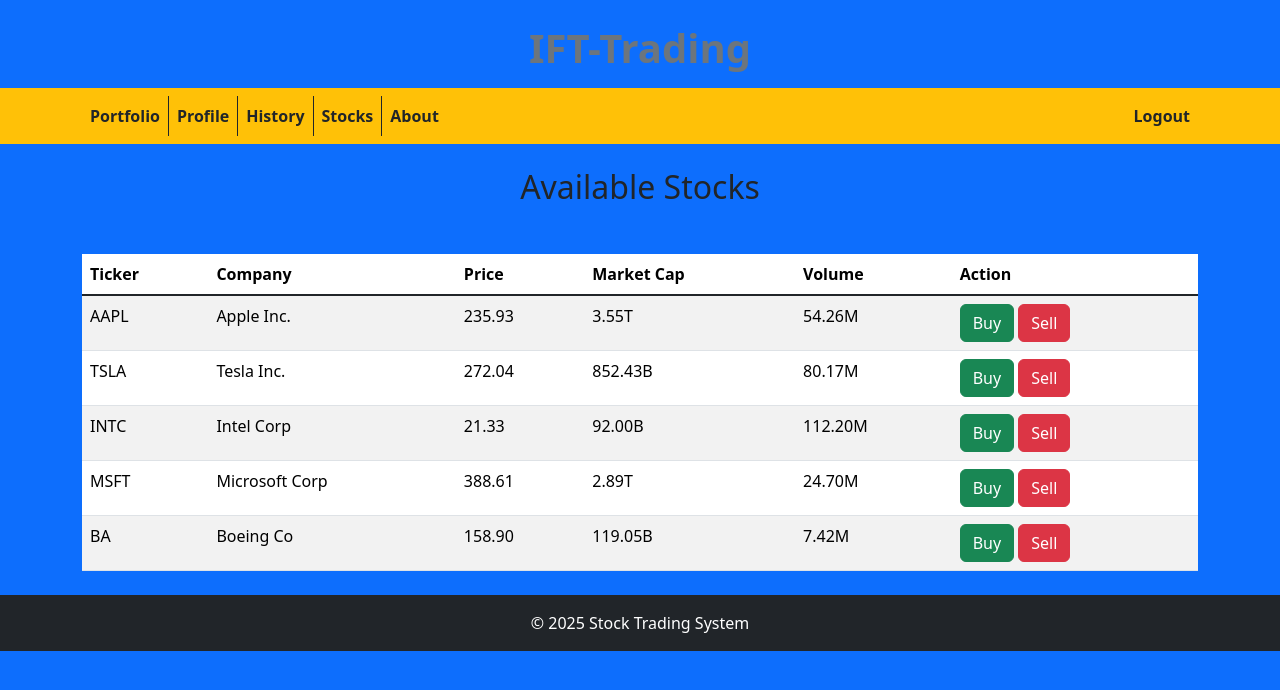
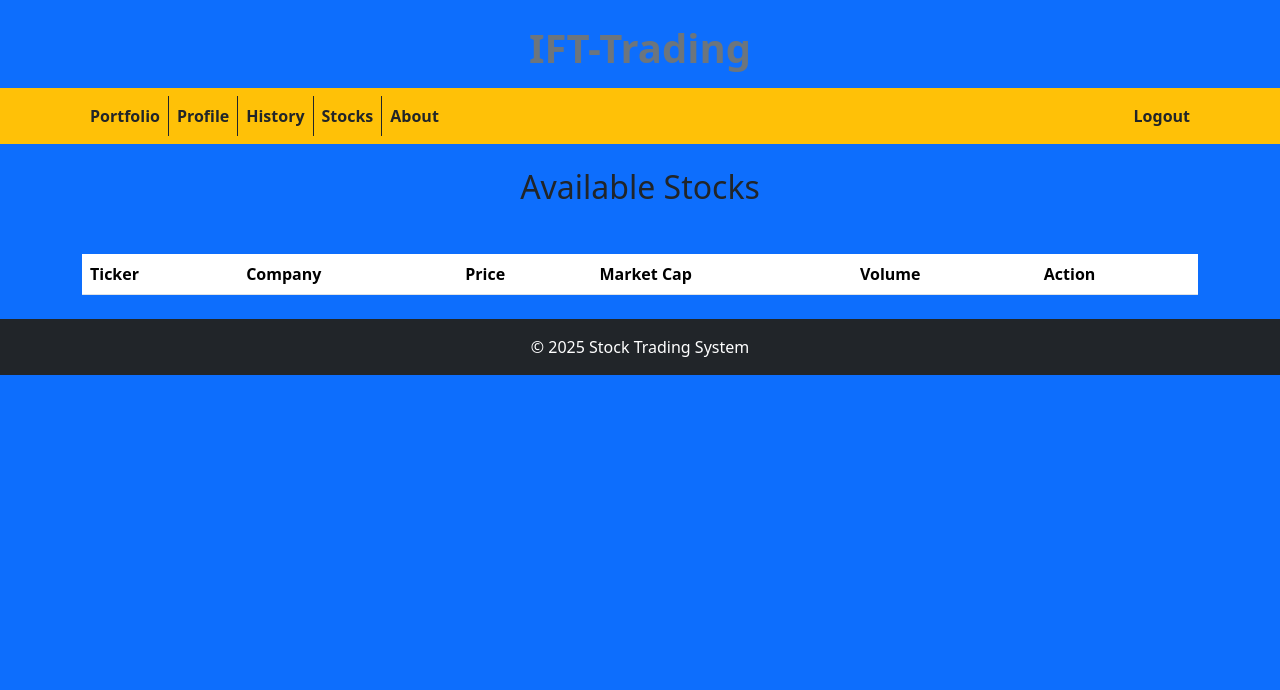
Before and after one commit to seanny1999/IFT-Trading-401, a Flask app: page /stocks in a window 1280 px wide. Shown: the top 690 px of the page. Run offline with Flask 3, Linux system fonts and the light colour scheme; the visitor is signed in with stand-in values (Sample User, id 1); lists and menus that the app fills with data are empty.

Commit message:
fix hard coded stocks , fix buy sell function, fix portfolio page

```diff
--- a/IFTrading/IFTrading/app.py
+++ b/IFTrading/IFTrading/app.py
@@ -74,32 +74,15 @@ class Users(UserMixin, db.Model):
 class Portfolio(db.Model):
     portfolio_id = db.Column(db.Integer, primary_key=True)
     user_id = db.Column(db.Integer, db.ForeignKey('users.id'), nullable=False)
-    stock_id = db.Column(db.Integer, db.ForeignKey('stocks.stock_id'), nullable=False)
+    stock_id = db.Column(db.Integer, db.ForeignKey('stock.id'), nullable=False)
     quantity_owned = db.Column(db.Integer, nullable=False)
     last_updated = db.Column(db.DateTime, default=datetime.utcnow, onupdate=datetime.utcnow)
-
-# Stocks Model
-class Stocks(db.Model):
-    stock_id = db.Column(db.Integer, primary_key=True)
-    role_id = db.Column(db.Integer, db.ForeignKey('user_roles.id'), nullable=False)
-    ticker = db.Column(db.String(10), unique=True, nullable=False)
-    company_name = db.Column(db.String(100), unique=True, nullable=False)
-    initial_price = db.Column(db.Float, nullable=False)
-    current_price = db.Column(db.Float, nullable=False)
-    daily_low = db.Column(db.Float, nullable=False)
-    daily_high = db.Column(db.Float, nullable=False)
-    market_cap = db.Column(db.String(50), nullable=False)
-    volume = db.Column(db.Integer, nullable=False)
-    created_at = db.Column(db.DateTime, default=datetime.utcnow)
-
-    def __repr__(self):
-        return f"<Stock {self.company_name}, Ticker: {self.ticker}, Current Price: {self.current_price}>"
 
 # Orders Model
 class Orders(db.Model):
     order_id = db.Column(db.Integer, primary_key=True)
     user_id = db.Column(db.Integer, db.ForeignKey('users.id'), nullable=False)
-    stock_id = db.Column(db.Integer, db.ForeignKey('stocks.stock_id'), nullable=False)
+    stock_id = db.Column(db.Integer, db.ForeignKey('stock.id'), nullable=False)
     order_type = db.Column(db.String(10), nullable=False)
     quantity = db.Column(db.Integer, nullable=False)
     price_at_order = db.Column(db.Float, nullable=False)
@@ -112,7 +95,7 @@ class Transactions(db.Model):
     id = db.Column(db.Integer, primary_key=True)
     user_id = db.Column(db.Integer, db.ForeignKey('users.id'), nullable=False)
     order_id = db.Column(db.Integer, db.ForeignKey('orders.order_id'), nullable=False)
-    stock_id = db.Column(db.Integer, db.ForeignKey('stocks.stock_id'), nullable=False)
+    stock_id = db.Column(db.Integer, db.ForeignKey('stock.id'), nullable=False)
     company_name = db.Column(db.String(100), nullable=False)
     ticker = db.Column(db.String(10),nullable=False)
     transaction_type = db.Column(db.String(10), nullable=False)  # Buy or Sell
@@ -360,72 +343,91 @@ def profile():
 @app.route('/portfolio')
 @login_required
 def portfolio():
-    portfolio_entries = Portfolio.query.filter_by(user_id=current_user.id).all()
     holdings = []
-    for entry in portfolio_entries:
-        stock = Stocks.query.get(entry.stock_id)
-        if stock:
+    tickers = db.session.query(Transactions.ticker).filter_by(user_id=current_user.id).distinct()
+    for ticker_obj in tickers:
+        ticker = ticker_obj[0]
+        total_buys = db.session.query(db.func.sum(Transactions.quantity)).filter_by(
+            ticker=ticker, transaction_type='Buy', user_id=current_user.id).scalar() or 0
+        total_sells = db.session.query(db.func.sum(Transactions.quantity)).filter_by(
+            ticker=ticker, transaction_type='Sell', user_id=current_user.id).scalar() or 0
+        net_shares = total_buys - total_sells
+        if net_shares > 0:
+            stock = Stock.query.filter_by(ticker=ticker).first()
             holdings.append({
-                'ticker': stock.ticker,
-                'company': stock.company_name,
-                'quantity': entry.quantity_owned,
-                'price': stock.current_price,
-                'value': entry.quantity_owned * stock.current_price
+                'ticker': ticker,
+                'company': stock.company,
+                'quantity': net_shares,
+                'price': float(stock.price),
+                'value': float(net_shares) * float(stock.price)
             })
 
     return render_template('portfolio.html', holdings=holdings, balance=current_user.balance)
 
-@app.route('/trade_stock', methods=["GET", "POST"])
-def trade_stock():
+@app.route('/confirm_trade', methods=["GET", "POST"])
+@login_required
+def confirm_trade():
     action = request.form.get("action")
     ticker = request.form.get("ticker")
     try:
         shares = int(request.form.get("shares"))
     except (ValueError, TypeError):
         flash("Invalid number of shares.", "danger")
-        return redirect(url_for("portfolio"))
+        return redirect(url_for("stocks"))
     order_type = request.form.get("orderType")
 
-    stock_prices = {
-        "AAPL": 235.93,
-        "TSLA": 272.04,
-        "INTC": 21.33,
-        "MSFT": 388.61,
-        "BA": 158.90
-    }
-    stock_names = {
-        "AAPL": "Apple Inc.",
-        "TSLA": "Tesla Inc.",
-        "INTC": "Intel Corp",
-        "MSFT": "Microsoft Corp",
-        "BA": "Boeing Co"
-    }
+    # stock details pulled from db
+    stock = Stock.query.filter_by(ticker=ticker).first()
+    if not stock:
+        flash("Invalid stock ticker!", "danger")
+        return redirect(url_for("stocks"))
 
-    if ticker not in stock_prices:
+    #total price
+    price = float(stock.price)
+    total_amount = shares * price
+
+    return render_template(
+        "confirmation.html",
+        action=action,
+        ticker=ticker,
+        shares=shares,
+        order_type=order_type,
+        price=price,
+        total_amount=total_amount,
+        company=stock.company
+    )
+
+@app.route('/execute_trade', methods=["GET", "POST"])
+@login_required
+def execute_trade():
+    action = request.form.get("action")
+    ticker = request.form.get("ticker")
+    try:
+        shares = int(request.form.get("shares"))
+    except (ValueError, TypeError):
+        flash("Invalid number of shares.", "danger")
+        return redirect(url_for("stocks"))
+    order_type = request.form.get("order_type")
+
+    # Get stock details
+    stock = Stock.query.filter_by(ticker=ticker).first()
+    if not stock:
         flash("Invalid stock ticker!", "danger")
-        return redirect(url_for("portfolio"))
-
-    price = stock_prices[ticker]
-    company = stock_names[ticker]
+        return redirect(url_for("stocks"))
+    price = float(stock.price)
 
     if action == "buy":
         total_cost = shares * price
-        user_balance = current_user.balance if current_user.balance is not None else 0.0
-
-        flash(f"Balance before purchase: ${user_balance:.2f}", "info")
-
+        user_balance = current_user.balance or 0.0
         if user_balance < total_cost:
             flash("Insufficient funds!", "danger")
-            return redirect(url_for("portfolio"))
-        # Deduct funds and update balance
+            return redirect(url_for("stocks"))
         current_user.balance = user_balance - total_cost
 
-        flash(f"Updated balance after purchase: ${current_user.balance:.2f}", "info")
-
-        # Create a Buy order
+        # Create buy order
         new_order = Orders(
             user_id=current_user.id,
-            stock_id=1,
+            stock_id=stock.id,
             order_type="Buy",
             quantity=shares,
             price_at_order=price,
@@ -434,52 +436,49 @@ def trade_stock():
         db.session.add(new_order)
         db.session.commit()
 
-        # Record the transaction
         new_transaction = Transactions(
             user_id=current_user.id,
             order_id=new_order.order_id,
-            stock_id=1,
-            company_name=company,
+            stock_id=stock.id,
+            company_name=stock.company,
             ticker=ticker,
             transaction_type="Buy",
             quantity=shares,
             total_amount=total_cost
         )
         db.session.add(new_transaction)
+        db.session.commit()
 
-        # Update portfolio entry
-        portfolio_entry = Portfolio.query.filter_by(user_id=current_user.id, stock_id=1).first()
+        portfolio_entry = Portfolio.query.filter_by(user_id=current_user.id, stock_id=stock.id).first()
         if portfolio_entry:
             portfolio_entry.quantity_owned += shares
             portfolio_entry.last_updated = datetime.utcnow()
         else:
             new_portfolio_entry = Portfolio(
                 user_id=current_user.id,
-                stock_id=1,
+                stock_id=stock.id,
                 quantity_owned=shares
             )
             db.session.add(new_portfolio_entry)
-
         db.session.commit()
         flash("Stock purchased successfully!", "success")
-        return redirect(url_for("portfolio"))
+
     elif action == "sell":
-        user_shares = db.session.query(db.func.sum(Transactions.quantity)).filter_by(ticker=ticker, transaction_type='Buy', user_id=current_user.id).scalar() or 0
-        sold_shares = db.session.query(db.func.sum(Transactions.quantity)).filter_by(ticker=ticker, transaction_type='Sell', user_id=current_user.id).scalar() or 0
+        total_gain = shares * price
+        # check if theres enough stock to sell
+        user_shares = db.session.query(db.func.sum(Transactions.quantity)).filter_by(
+            ticker=ticker, transaction_type='Buy', user_id=current_user.id).scalar() or 0
+        sold_shares = db.session.query(db.func.sum(Transactions.quantity)).filter_by(
+            ticker=ticker, transaction_type='Sell', user_id=current_user.id).scalar() or 0
         net_shares = user_shares - sold_shares
-
         if shares > net_shares:
             flash("Not enough shares to sell!", "danger")
-            return redirect(url_for("portfolio"))
+            return redirect(url_for("stocks"))
+        current_user.balance += total_gain
 
-        total_gain = shares * price
-        user_balance = current_user.balance if current_user.balance is not None else 0.0
-        current_user.balance = user_balance + total_gain
-
-        # Create a Sell order
         new_order = Orders(
             user_id=current_user.id,
-            stock_id=1,
+            stock_id=stock.id,
             order_type="Sell",
             quantity=shares,
             price_at_order=price,
@@ -488,12 +487,11 @@ def trade_stock():
         db.session.add(new_order)
         db.session.commit()
 
-        # Record the transaction
         new_transaction = Transactions(
             user_id=current_user.id,
             order_id=new_order.order_id,
-            stock_id=1,
-            company_name=company,
+            stock_id=stock.id,
+            company_name=stock.company,
             ticker=ticker,
             transaction_type="Sell",
             quantity=shares,
@@ -502,15 +500,25 @@ def trade_stock():
         db.session.add(new_transaction)
         db.session.commit()
 
+        portfolio_entry = Portfolio.query.filter_by(user_id=current_user.id, stock_id=stock.id).first()
+        if portfolio_entry:
+            portfolio_entry.quantity_owned -= shares
+            if portfolio_entry.quantity_owned <= 0:
+                db.session.delete(portfolio_entry)
+            else:
+                portfolio_entry.last_updated = datetime.utcnow()
+            db.session.commit()
         flash("Stock sold successfully!", "success")
-        return redirect(url_for("portfolio"))
     else:
         flash("Invalid trade action.", "danger")
-        return redirect(url_for("portfolio"))
+        return redirect(url_for("stocks"))
+
+    return redirect(url_for("portfolio"))
 
 @app.route('/stocks')
 def stocks():
-    return render_template('stocks.html')
+    stocks_list = Stock.query.all()
+    return render_template('stocks.html', stocks=stocks_list)
 
 @app.route('/about')
 def about():
--- a/IFTrading/IFTrading/templates/stocks.html
+++ b/IFTrading/IFTrading/templates/stocks.html
@@ -27,65 +27,29 @@
             </tr>
         </thead>
         <tbody>
-            <!-- Various Stocks -->
+            {% for stock in stocks %}
             <tr>
-                <td>AAPL</td>
-                <td>Apple Inc.</td>
-                <td>235.93</td>
-                <td>3.55T</td>
-                <td>54.26M</td>
+                <td>{{ stock.ticker }}</td>
+                <td>{{ stock.company }}</td>
+                <td>{{ stock.price }}</td>
+                <td>{{ stock.marketcap }}</td>
+                <td>{{ stock.volume }}</td>
                 <td>
-                    <button class="btn btn-success trade-btn" data-bs-toggle="modal" data-bs-target="#tradeModal" data-action="buy" data-ticker="AAPL">Buy</button>
-                    <button class="btn btn-danger trade-btn" data-bs-toggle="modal" data-bs-target="#tradeModal" data-action="sell" data-ticker="AAPL">Sell</button>
+                    <button class="btn btn-success trade-btn"
+                        data-bs-toggle="modal" data-bs-target="#tradeModal"
+                        data-action="buy" data-ticker="{{ stock.ticker }}">
+                        Buy
+                    </button>
+                    <button class="btn btn-danger trade-btn"
+                        data-bs-toggle="modal" data-bs-target="#tradeModal"
+                        data-action="sell" data-ticker="{{ stock.ticker }}">
+                        Sell
+                    </button>
                 </td>
             </tr>
-            <tr>
-                <td>TSLA</td>
-                <td>Tesla Inc.</td>
-                <td>272.04</td>
-                <td>852.43B</td>
-                <td>80.17M</td>
-                <td>
-                    <button class="btn btn-success trade-btn" data-bs-toggle="modal" data-bs-target="#tradeModal" data-action="buy" data-ticker="TSLA">Buy</button>
-                    <button class="btn btn-danger trade-btn" data-bs-toggle="modal" data-bs-target="#tradeModal" data-action="sell" data-ticker="TSLA">Sell</button>
-                </td>
-            </tr>
-            <tr>
-                <td>INTC</td>
-                <td>Intel Corp</td>
-                <td>21.33</td>
-                <td>92.00B</td>
-                <td>112.20M</td>
-                <td>
-                    <button class="btn btn-success trade-btn" data-bs-toggle="modal" data-bs-target="#tradeModal" data-action="buy" data-ticker="INTC">Buy</button>
-                    <button class="btn btn-danger trade-btn" data-bs-toggle="modal" data-bs-target="#tradeModal" data-action="sell" data-ticker="INTC">Sell</button>
-                </td>
-            </tr>
-            <tr>
-                <td>MSFT</td>
-                <td>Microsoft Corp</td>
-                <td>388.61</td>
-                <td>2.89T</td>
-                <td>24.70M</td>
-                <td>
-                    <button class="btn btn-success trade-btn" data-bs-toggle="modal" data-bs-target="#tradeModal" data-action="buy" data-ticker="MSFT">Buy</button>
-                    <button class="btn btn-danger trade-btn" data-bs-toggle="modal" data-bs-target="#tradeModal" data-action="sell" data-ticker="MSFT">Sell</button>
-                </td>
-            </tr>
-            <tr>
-                <td>BA</td>
-                <td>Boeing Co</td>
-                <td>158.90</td>
-                <td>119.05B</td>
-                <td>7.42M</td>
-                <td>
-                    <button class="btn btn-success trade-btn" data-bs-toggle="modal" data-bs-target="#tradeModal" data-action="buy" data-ticker="BA">Buy</button>
-                    <button class="btn btn-danger trade-btn" data-bs-toggle="modal" data-bs-target="#tradeModal" data-action="sell" data-ticker="BA">Sell</button>
-                </td>
-            </tr>
+            {% endfor %}
         </tbody>
     </table>
-</div>
 </div>
 
 <!-- Bootstrap Modal -->
@@ -97,7 +61,7 @@
                 <button type="button" class="btn-close" data-bs-dismiss="modal" aria-label="Close"></button>
             </div>
             <div class="modal-body">
-                <form action="{{ url_for('trade_stock') }}" method="POST">
+                <form action="{{ url_for('confirm_trade') }}" method="POST">
                     <input type="hidden" id="tradeAction" name="action">
                     <input type="hidden" id="tradeTicker" name="ticker">
 
@@ -114,7 +78,7 @@
                         </select>
                     </div>
 
-                    <button type="submit" class="btn btn-primary">Confirm Trade</button>
+                    <button type="submit" class="btn btn-primary">Review Trade</button>
                 </form>
             </div>
         </div>
```
Also changed, not shown: IFTrading/IFTrading/templates/confirmation.html (+24 -2 lines).
